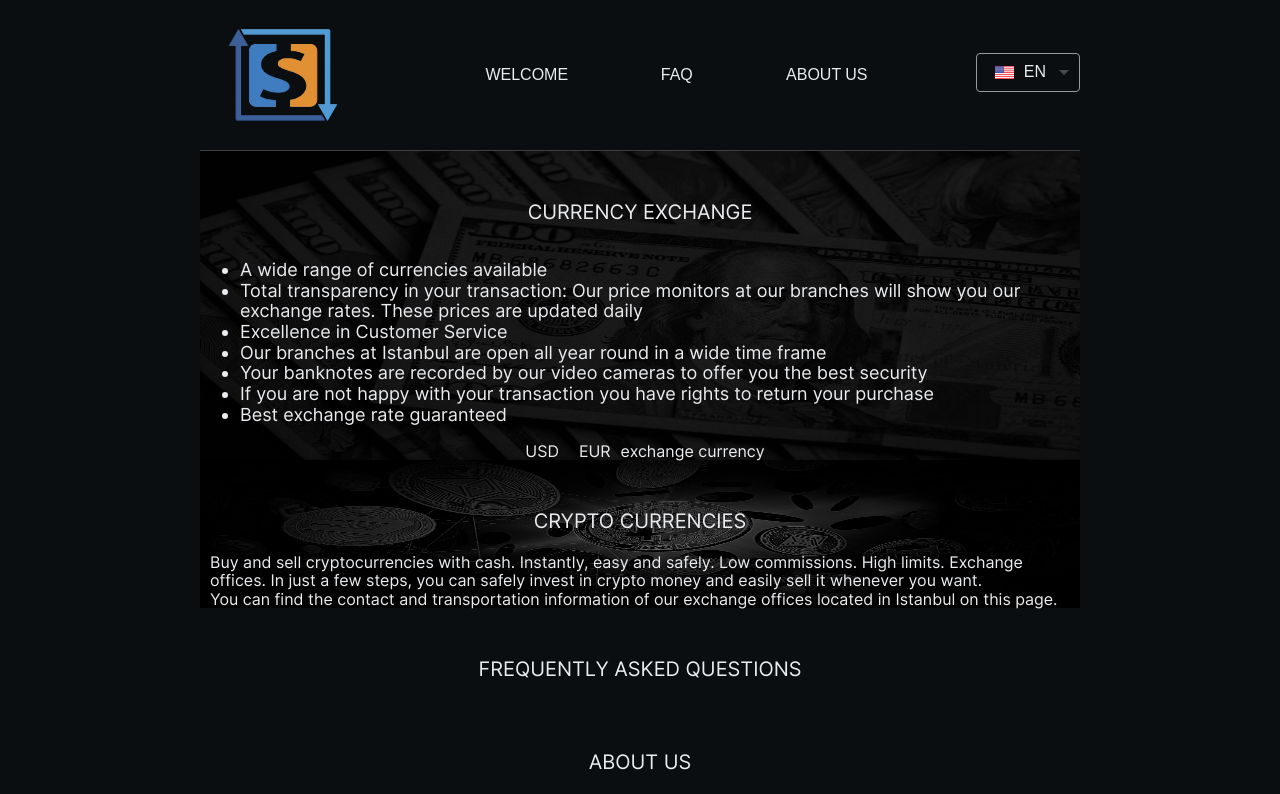
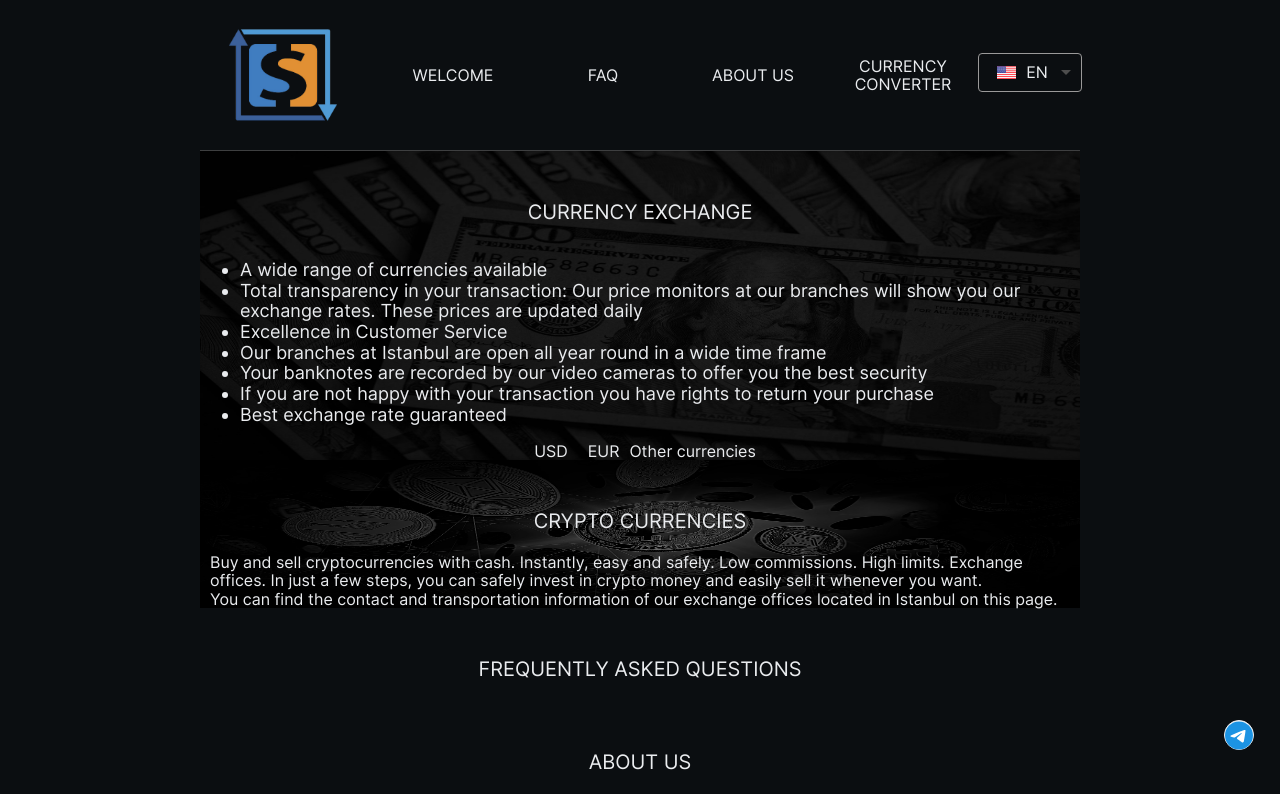
Before and after one commit to KirilushkinAleksandr/istanbul-crypto, a React (Create React App) app: page /currency-rates in a window 1280 px wide. Shown: the top 794 px of the page. Built offline with nearby package versions, Linux system fonts and the light colour scheme.

Commit message:
feat: add button with tg link

```diff
--- a/src/components/App.jsx
+++ b/src/components/App.jsx
@@ -1,24 +1,30 @@
-import React from 'react';
+import React from "react";
 import { Route, Routes } from "react-router-dom";
 
-import Header from './Header';
-import Footer from './Footer';
-import MainPage from './MainPage';
-import ExchangePage from './ExchangePage';
+import Header from "./Header";
+import Footer from "./Footer";
+import MainPage from "./MainPage";
+import ExchangePage from "./ExchangePage";
+import MessengerButtons from "./MessengerButtons";
 
 function App() {
   return (
     <div className="page">
       <Header />
       <main className="content">
+        <MessengerButtons />
         <Routes>
-          <Route path="/" element={
-            <MainPage />
-          } />
-          <Route path="/exchange-currency" element={
-            <ExchangePage />
-          } />
-          <Route path="*" element={<div className="flex flex-center">404 not found</div>} />
+          <Route path="/" element={<MainPage />} />
+          <Route path="/currency-rates" element={<ExchangePage />} />
+          <Route
+            path="*"
+            element={
+              <section className="content__section flex flex-column flex-center">
+                <div>404</div>
+                <div>Page not found</div>
+              </section>
+            }
+          />
         </Routes>
       </main>
       <Footer />
--- a/src/components/Header.jsx
+++ b/src/components/Header.jsx
@@ -1,6 +1,7 @@
-import React, { useState, useEffect } from 'react';
+import React, { useState, useEffect } from "react";
 import { useTranslation } from "react-i18next";
 import ReactFlagsSelect from "react-flags-select";
+import { Link } from "react-router-dom";
 
 import logo from "../images/logo.png";
 
@@ -10,17 +11,26 @@ function Header() {
 
   useEffect(() => {
     i18n.changeLanguage(selected === "US" ? "en" : selected.toLowerCase());
-  }, [selected])
+  }, [selected]);
 
   return (
     <header className="header">
-      <a className="header__logo" href="/" >
-        <img width={150} height={150} src={logo} alt="BJBI logo"/>
+      <a className="header__logo" href="/">
+        <img width={150} height={150} src={logo} alt="BJBI logo" />
       </a>
       <ul className="header__menu">
-        <li className="header__menu-item">{t('title')}</li>
-        <li className="header__menu-item">{t('faq.title-short')}</li>
-        <li className="header__menu-item">{t('about-us.title')}</li>
+        <li className="header__menu-item">
+          <a href="#">{t("home-page.title")}</a>
+        </li>
+        <li className="header__menu-item">
+          <a href="#faq">{t("faq.title-short")}</a>
+        </li>
+        <li className="header__menu-item">
+          <a href="#about-us">{t("about-us.title")}</a>
+        </li>
+        <li className="header__menu-item">
+          <Link to="currency-rates">{t("home-page.converter")}</Link>
+        </li>
       </ul>
       <ReactFlagsSelect
         className="header__lang"
--- a/src/components/MainPage.jsx
+++ b/src/components/MainPage.jsx
@@ -30,7 +30,7 @@ function MainPage() {
         <div className="content__text flex flex-between">
           <div className="content__text">USD</div>
           <div className="content__text">EUR</div>
-          <Link to="exchange-currency">exchange currency</Link>
+          <Link to="currency-rates">{t("home-page.currencies-link")}</Link>
         </div>
       </section>
       <section className="content__section content__section_crypto">
@@ -38,7 +38,7 @@ function MainPage() {
         <div className="content__text">{t("home-page.crypto")}</div>
         <div className="content__text">{t("home-page.contacts")}</div>
       </section>
-      <section className="content__section flex flex-column flex-center">
+      <section className="content__section flex flex-column flex-center" id="faq">
         <div
           className="content__title content__title_clickable"
           onClick={() => switchShowFAQ()}
@@ -58,7 +58,7 @@ function MainPage() {
           <div className="content__text">{t("faq.a-5")}</div>
         </div>
       </section>
-      <section className="content__section">
+      <section className="content__section" id="about-us">
         <div className="content__title">{t("about-us.title")}</div>
         <div className="content__text text__center" dangerouslySetInnerHTML={{__html: t("about-us.text")}}></div>
       </section>
--- /dev/null
+++ b/src/components/MessengerButtons.jsx
@@ -0,0 +1,19 @@
+import React from 'react';
+
+import { ReactComponent as IconTG } from '../images/telegram.svg';
+
+function MessengerButtons() {
+  return (
+    <a
+      href="https://t.me/bjbi_seamen"
+      target="_blank"
+      rel="noopener noreferrer"
+    >
+      <div className="page__link">
+        <IconTG  />
+      </div>
+    </a>
+  );
+}
+
+export default MessengerButtons;
--- a/src/locales/en/translation.json
+++ b/src/locales/en/translation.json
@@ -1,6 +1,7 @@
 {
-  "title": "WELCOME",
   "home-page": {
+    "title": "WELCOME",
+    "converter": "Currency Converter",
     "currencies-title": "Currency exchange",
     "currencies": {
       "1": "A wide range of currencies available",
@@ -11,6 +12,7 @@
       "6": "If you are not happy with your transaction you have rights to return your purchase",
       "7": "Best exchange rate guaranteed"
     },
+    "currencies-link": "Other currencies",
     "crypto-title": "CRYPTO CURRENCIES",
     "crypto": "Buy and sell cryptocurrencies with cash. Instantly, easy and safely. Low commissions. High limits. Exchange offices. In just a few steps, you can safely invest in crypto money and easily sell it whenever you want.",
     "contacts": "You can find the contact and transportation information of our exchange offices located in Istanbul on this page."
--- a/src/locales/ru/translation.json
+++ b/src/locales/ru/translation.json
@@ -1,6 +1,7 @@
 {
-  "title": "Добро пожаловать",
   "home-page": {
+    "title": "Добро пожаловать",
+    "converter": "Конвертер Валют",
     "currencies-title": "Обмен валют",
     "currencies": {
       "1": "Широкий выбор валют",
@@ -11,6 +12,7 @@
       "6": "Если у вас появятся претензии к проведённой операции вы всегда её сможете отменить",
       "7": "Гарантия лучшего курса обмена валют"
     },
+    "currencies-link": "Другие валюты",
     "crypto-title": "КРИПТОВАЛЮТЫ",
     "crypto": "Покупайте и продавайте криптовалюту за наличные. Мгновенно, быстро и безопасно. Низкие комиссионные. Большие лимиты. Обменные пункты. Очень просто, в несколько шагов вы можете инвестировать в криптовалюту и просто продать её когда захотите.",
     "contacts": "Вы можете найти контактную информацию и местоположение наших офисов в Стамбуле на этой страничке."
--- a/src/locales/tr/translation.json
+++ b/src/locales/tr/translation.json
@@ -1,6 +1,7 @@
 {
-  "title": "HOŞGELDİNİZ",
   "home-page": {
+    "title": "HOŞGELDİNİZ",
+    "converter": "Kur Hesaplama",
     "currencies-title": "Döviz değişimi",
     "currencies": {
       "1": "Çok çeşitli para birimleri mevcuttur",
@@ -11,6 +12,7 @@
       "6": "İşleminizden memnun değilseniz, satın alma işleminizi iade etmek için vardır",
       "7": "İyi döviz kuru garantisi"
     },
+    "currencies-link": "Diğer kurlar",
     "crypto-title": "KRİPTO PARA BİRİMLERİ",
     "crypto": "Fisiksel kripto. Para salim-atim burosu. Aninda, hizli ve guvenli. Dusuk kommisyonlar. Yuksek Limitler. Yalnızca birkaç adımda, güvenle kripto para yatırımı yapabilir, dilediğiniz zaman kolayca satabilirsiniz.",
     "contacts": "İstanbul’da yer alan döviz büromuza ait iletişim ve ulaşım bilgilerine bu sayfadan ulaşabilirsiniz."
--- a/src/styles/content.css
+++ b/src/styles/content.css
@@ -1,7 +1,6 @@
 .content {
   margin: 0 auto;
   min-height: 50vh;
-  font-family: 'Inter';
   max-width: 880px;
 }
 
--- a/src/styles/footer.css
+++ b/src/styles/footer.css
@@ -18,7 +18,6 @@
 }
 
 .footer__item {
-  color: #545454;
   font-size: 19px;
   line-height: 1.22;
 }
--- a/src/styles/header.css
+++ b/src/styles/header.css
@@ -14,9 +14,6 @@
 }
 
 .header__logo {
-  display: block;
-  background: url('../images/logo.png') no-repeat;
-  background-size: 150px;
   max-width: 130px;
   margin-left: 8px;
   width: 100%;
@@ -40,6 +37,7 @@
 .header__menu-item {
   width: 150px;
   text-align: center;
+  text-transform: uppercase;
 }
 
 .header__menu-item:hover {
--- a/src/styles/page.css
+++ b/src/styles/page.css
@@ -1,5 +1,5 @@
 .page {
-  font-family: Arial;
+  font-family: 'Inter', Arial, Helvetica, sans-serif;
   background: rgb(11, 14, 17);
   color: rgb(234, 236, 239);
   margin: 0 auto;
@@ -22,6 +22,18 @@ a:hover {
   color: rgb(255, 255, 255);
 }
 
+.page__link {
+  position: fixed;
+  top: 90vh;
+  right: 2vw;
+  width: 30px;
+  height: 30px;
+  fill:#1c93e3;
+  background-color: #FFF;
+  border: 1px solid;
+  border-radius: 15px;
+}
+
 * {
   box-sizing: border-box;
 }
```
Also changed, not shown: src/images/telegram.svg (added), src/images/whatsapp.svg (added).
